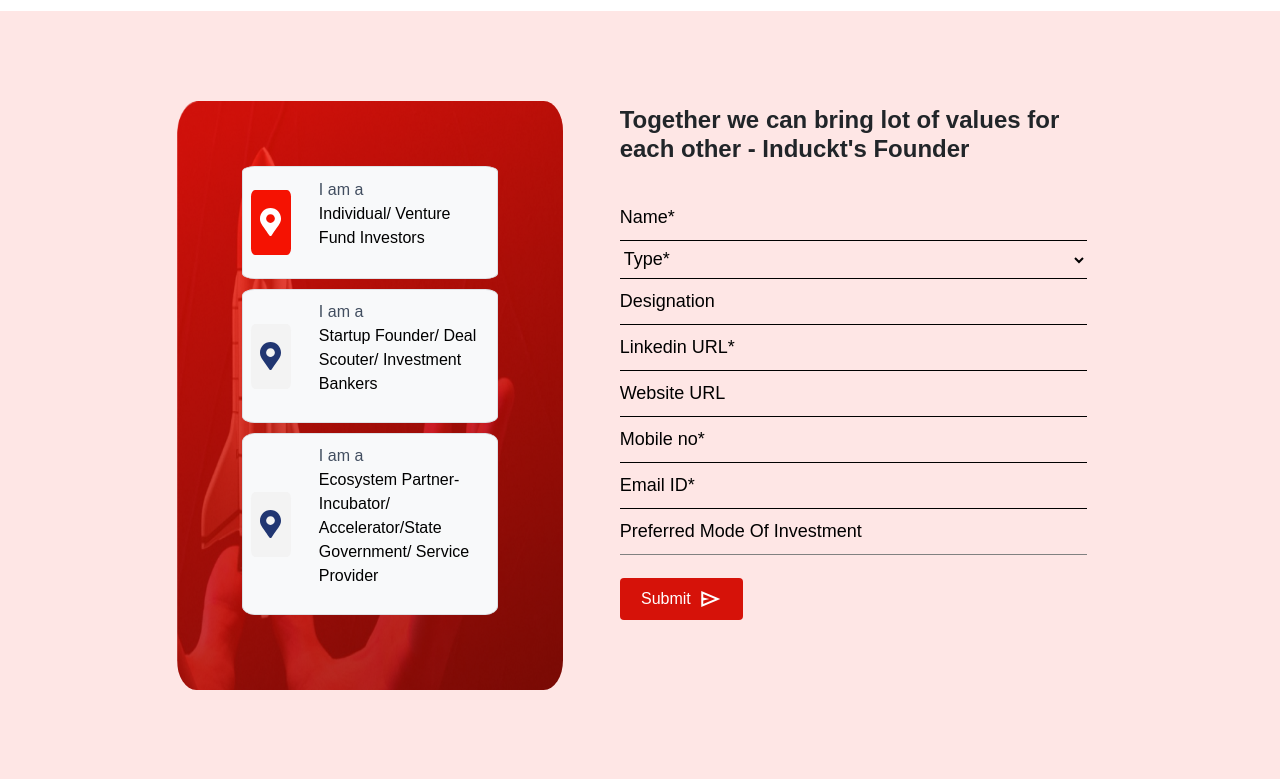
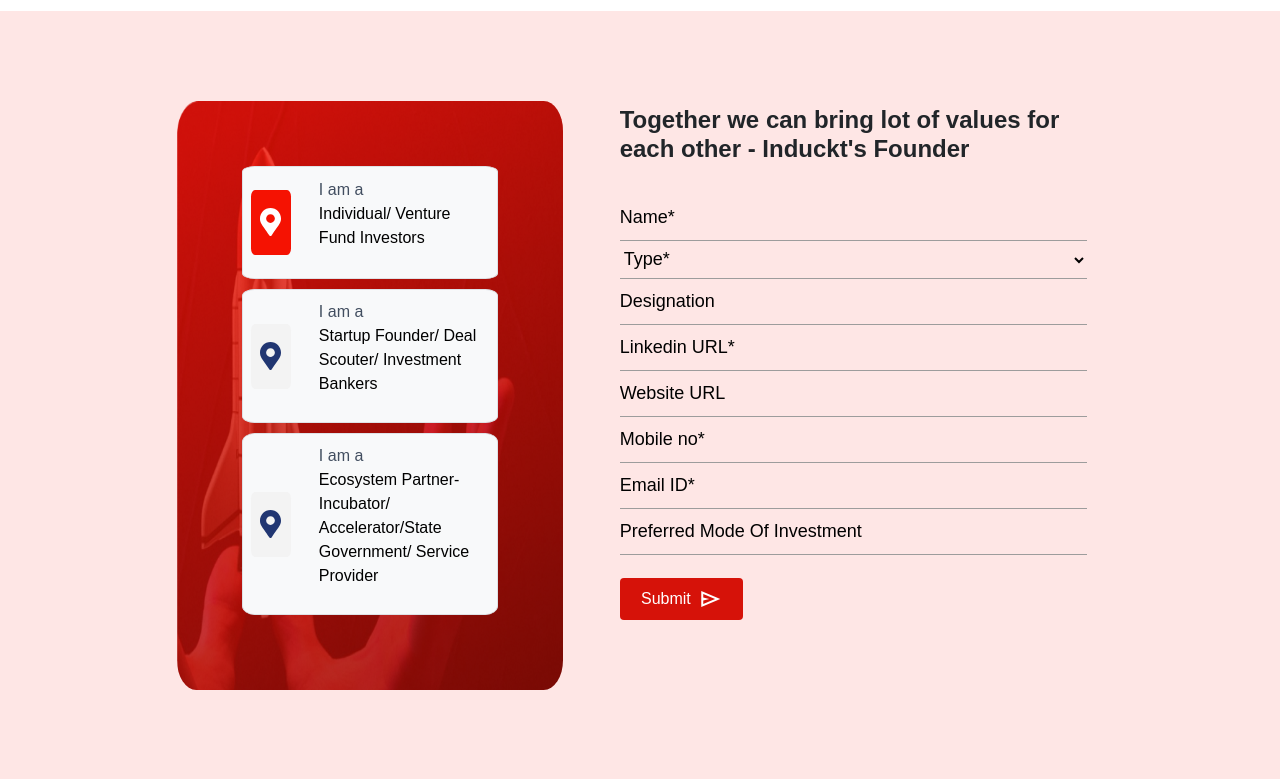
Before and after one commit to cywarx/kriti, a PHP site: page / in a window 1280 px wide; the page is wider, and only the part inside the window is pictured. Shown: the part 2519-3298 px from the top of that part. Run offline with PHP 8.4, Linux system fonts and the light colour scheme; some libraries are stand-ins or nearby versions.

Commit message:
22th Hit

```diff
--- a/css/styles.css
+++ b/css/styles.css
@@ -784,6 +784,10 @@
   /* Set placeholder text color */
 }
 
+.input-form{
+  border-bottom: 1px solid #9d9c9c;
+}
+
 .line {
   border-bottom: 1px solid rgba(128, 128, 128, 0.34);
   position: absolute;
--- a/index.html
+++ b/index.html
@@ -652,6 +652,7 @@
 
 
       </div>
+
       <!-- Right Section: Form Container -->
       <div class="col-md-7">
         <div class="form-container form-text">
@@ -659,35 +660,27 @@
           <form>
             <h4 style="padding-bottom:5%;">Together we can bring lot of values for each other - Induckt's Founder</h4>
             <div class="form-group">
-              <input type="text" class="form-control" id="input1" placeholder="Name*" />
-              <div class="line"></div> <!-- Horizontal line -->
-
-              <select class="form-control" id="organizationType">
+              <input type="text" class="form-control input-form" id="input1" placeholder="Name*" />
+
+              <select class="form-control" id="organizationType" style="border-bottom: 1px solid #9d9c9c;">
                 <option value="">Type*</option>
                 <option value="option1">Individual</option>
                 <option value="option2">Venture Capital Fund</option>
                 <option value="option3">Family House</option>
                 <option value="option4">Angel Syndicate</option>
               </select>
-              <div class="line"></div> <!-- Horizontal line -->
-
-              <input type="text" class="form-control" id="input1" placeholder="Designation" />
-              <div class="line"></div> <!-- Horizontal line -->
-
-              <input type="text" class="form-control" id="input1" placeholder="Linkedin URL*" />
-              <div class="line"></div> <!-- Horizontal line -->
-
-              <input type="text" class="form-control" id="input1" placeholder="Website URL" />
-              <div class="line"></div> <!-- Horizontal line -->
-
-              <input type="tel" class="form-control" id="input1" maxlength="10" placeholder="Mobile no*">
-              <div class="line"></div> <!-- Horizontal line -->
-
-              <input type="email" class="form-control" id="input1" placeholder="Email ID*" />
-              <div class="line"></div> <!-- Horizontal line -->
-
-              <input type="text" class="form-control" id="input1" placeholder="Preferred Mode Of Investment" />
-              <div class="line"></div> <!-- Horizontal line -->
+
+              <input type="text" class="form-control input-form" id="input1" placeholder="Designation" />
+
+              <input type="text" class="form-control input-form" id="input1" placeholder="Linkedin URL*" />
+
+              <input type="text" class="form-control input-form" id="input1" placeholder="Website URL" />
+
+              <input type="tel" class="form-control input-form" id="input1" maxlength="10" placeholder="Mobile no*">
+
+              <input type="email" class="form-control input-form" id="input1" placeholder="Email ID*" />
+
+              <input type="text" class="form-control input-form" id="input1" placeholder="Preferred Mode Of Investment" />
 
             </div>
 
@@ -704,7 +697,6 @@
             <h4>Together we can bring lot of values for each other - Induckt's Founder</h4>
             <div class="form-group">
               <input type="text" class="form-control" id="input1" placeholder="Name*" />
-              <div class="line"></div> <!-- Horizontal line -->
 
               <select class="form-control" id="organizationType">
                 <option value="">Type*</option>
@@ -712,19 +704,14 @@
                 <option value="option2">Investment Banker</option>
                 <option value="option3">Deal Scouter</option>
               </select>
-              <div class="line"></div> <!-- Horizontal line -->
 
               <input type="text" class="form-control" id="input1" placeholder="Linkedin URL*" />
-              <div class="line"></div> <!-- Horizontal line -->
 
               <input type="tel" class="form-control" id="input1" maxlength="10" placeholder="Mobile no*">
-              <div class="line"></div> <!-- Horizontal line -->
 
               <input type="email" class="form-control" id="input1" placeholder="Email ID*" />
-              <div class="line"></div> <!-- Horizontal line -->
 
               <input type="text" class="form-control" id="input1" placeholder="Preferred Mode Of Investment" />
-              <div class="line"></div> <!-- Horizontal line -->
             </div>
 
             <button type="submit" class="btn px-4 py-2 form-submit-button"> Submit
@@ -740,7 +727,6 @@
             <h4>Together we can bring lot of values for each other - Induckt's Founder</h4>
             <div class="form-group">
               <input type="text" class="form-control" id="input1" placeholder="Name*" />
-              <div class="line"></div> <!-- Horizontal line -->
 
               <select class="form-control" id="organizationType">
                 <option value="">Select Organization Type</option>
@@ -749,19 +735,14 @@
                 <option value="option3">Service Provider</option>
                 <option value="option4">State Government</option>
               </select>
-              <div class="line"></div> <!-- Horizontal line -->
 
               <input type="text" class="form-control" id="input1" placeholder="Linkedin URL*" />
-              <div class="line"></div> <!-- Horizontal line -->
 
               <input type="tel" class="form-control" id="input1" maxlength="10" placeholder="Mobile no*">
-              <div class="line"></div> <!-- Horizontal line -->
 
               <input type="email" class="form-control" id="input1" placeholder="Email ID*" />
-              <div class="line"></div> <!-- Horizontal line -->
 
               <input type="text" class="form-control" id="input1" placeholder="Preferred Mode Of Investment" />
-              <div class="line"></div> <!-- Horizontal line -->
             </div>
 
             <button type="submit" class="btn px-4 py-2 form-submit-button"> Submit
```
